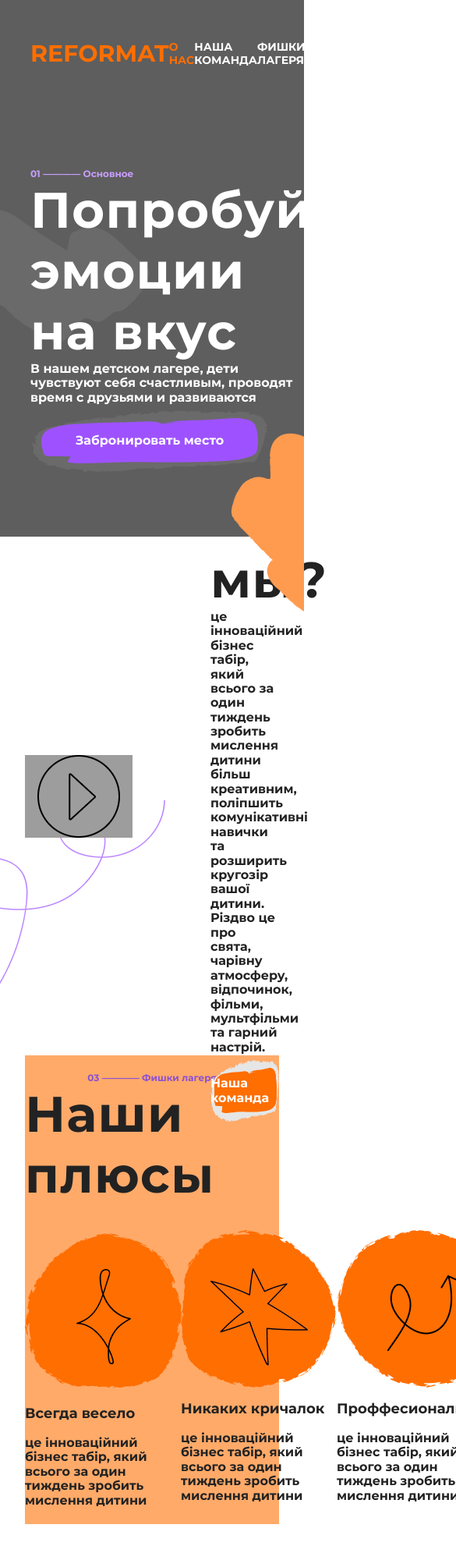
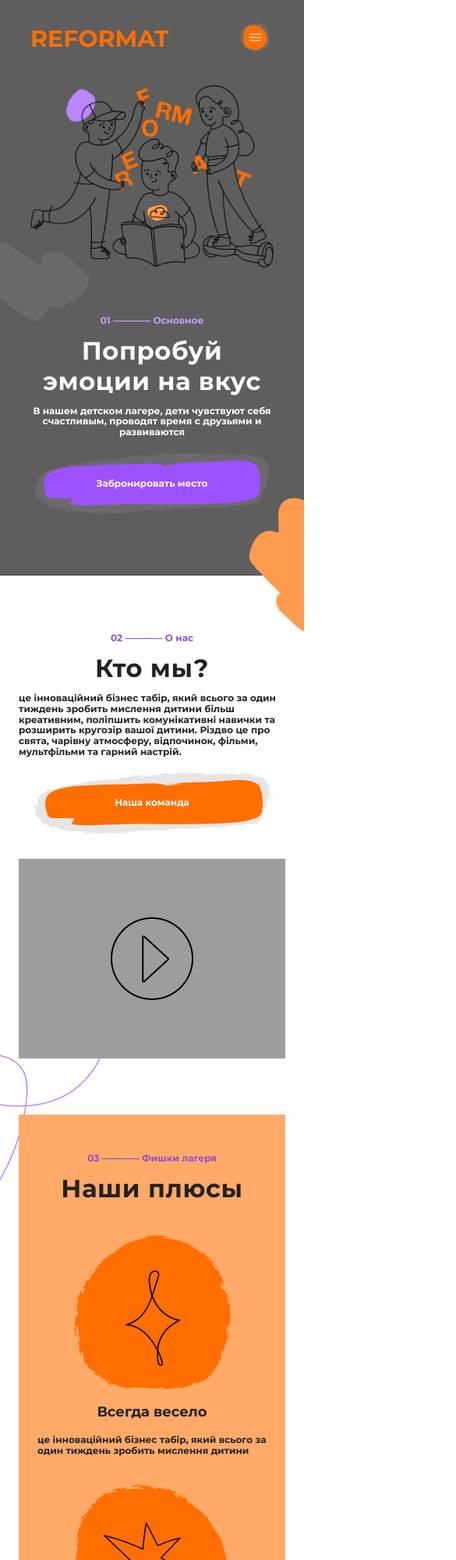
Before and after one commit to vilkoz/reformat_landing, a website built with Parcel: page index.html in a window 390 px wide. Shown: the top 2000 px of the page at 78% size, 585 px wide, since content can reach past the window. Built offline with nearby package versions, Linux system fonts and the light colour scheme; a web font is replaced by a local one.

Commit message:
begin mobile version

```diff
--- a/css/main.css
+++ b/css/main.css
@@ -336,6 +336,10 @@ a, a:hover, a:visited, a:active {
   width: 60%;
 }
 
+.main-header-menu-mobile {
+  display: none;
+}
+
 .main-header-menu__item {
 
 }
@@ -435,6 +439,12 @@ a, a:hover, a:visited, a:active {
 
 .button_3:hover {
   background-image: url("../img/buttons/2.png");
+}
+
+.button_6 {
+  background-image: url("../img/buttons/6.png");
+  width: 48px;
+  height: 48px;
 }
 
 .subtitle {
@@ -935,3 +945,165 @@ section {
     font-size: 40px;
   }
 }
+
+@media only screen and (max-width: 768px) {
+
+  html {
+    font-size: 12px;
+  }
+
+  .main-header-menu {
+    display: none;
+  }
+  .main-header__container {
+    margin-top: 25px;
+  }
+  .main-header-menu-mobile {
+    display: block;
+  }
+
+  section {
+    height: auto;
+  }
+
+  .title {
+    font-size: 32px;
+    line-height: 39px;
+  }
+
+  .home-section__row {
+    flex-direction: column-reverse;
+  }
+
+  .home-section__image {
+    width: 100%;
+  }
+
+  .home-section__text {
+    align-items: center;
+    text-align: center;
+    gap: 1em;
+    margin-bottom: 4em;
+  }
+
+  .shape-1 {
+    top: 30%;
+  }
+
+  .shape-1 > img {
+    height: 160px;
+  }
+
+  .shape-2 {
+    bottom: -10em;
+  }
+
+  .shape-2 > img {
+    height: 220px;
+  }
+
+  .about-us-section__row {
+    flex-direction: column-reverse;
+    gap: 25px;
+    margin-top: 4em;
+    margin-bottom: 4em;
+  }
+
+  .about-us-section__text {
+    width: auto;
+    display: flex;
+    flex-direction: column;
+    align-items: center;
+    justify-content: center;
+    gap: 1em;
+  }
+
+  .about-us-section__video {
+    width: 100%;
+    max-width: 100%;
+  }
+
+  .shape-3 {
+    bottom: -14em;
+  }
+
+  .benefits-section__column {
+    gap: 1rem;
+    margin-top: 4rem;
+    margin-bottom: 4rem
+  }
+
+  .benefits-section__row {
+    flex-direction: column;
+    justify-content: center;
+    align-items: center;
+    gap: 3rem;
+  }
+
+  .benefits-section__row_item {
+    width: auto;
+    margin-left: 2rem;
+    margin-right: 2rem;
+  }
+
+  .benefits-section__row_item__title {
+    text-align: center;
+  }
+
+  .agenda-section__column {
+    gap: 1rem;
+    margin-bottom: 4rem;
+  }
+
+  .agenda-section__image {
+    display: none;
+  }
+
+  .agenda-section__list {
+    gap: 4rem;
+  }
+
+  .booking-section {
+    display: flex;
+    justify-content: center;
+    align-items: center;
+  }
+
+  .booking-section__column {
+    margin-bottom: 4rem;
+    margin-top: 4rem;
+    gap: 2rem;
+    text-align: center;
+  }
+
+  .booking-section__column > .title {
+    width: 195px;
+  }
+
+  .shape-7 > img {
+    height: inherit;
+  }
+
+  .shape-7 {
+    height: 90px;
+    top: 35%;
+    left: -14%;
+  }
+
+  .shape-8 > img {
+    height: inherit;
+  }
+
+  .shape-8 {
+    height: 90px;
+    bottom: 42%;
+  }
+
+  .contacts-section__row {
+    flex-direction: column;
+  }
+
+  .footer {
+    display: none;
+  }
+}
--- a/index.html
+++ b/index.html
@@ -35,6 +35,9 @@
           <div class="main-header-menu__item"><a href="#benefits-section">ФИШКИ ЛАГЕРЯ</a></div>
           <div class="main-header-menu__item"><a href="#agenda-section">ПРОГРАММА</a></div>
           <div class="main-header-menu__item"><a href="#contacts-section">КОНТАКТЫ</a></div>
+        </div>
+        <div class="main-header-menu-mobile">
+          <div class="button button_6"></div>
         </div>
       </div>
     </header>
```
